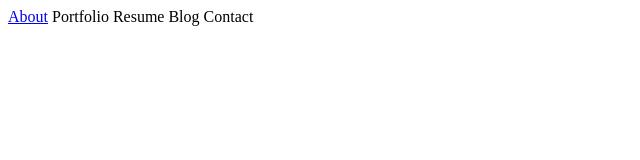
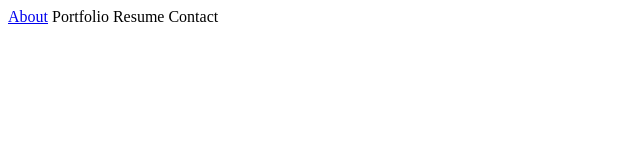
Before and after one commit to ChrisGKennedy/ChrisGKennedy.github.io, a plain HTML site: page index.html in a window 1280 px wide. Shown: the full height of the page, 0-640 px from the left. Drawn offline with Linux system fonts and the light colour scheme.

Commit message:
Update index.html
Removed blog because first version of the website will only have portfolio, resume, and contact

```diff
--- a/index.html
+++ b/index.html
@@ -16,7 +16,6 @@
         <a href="index.html">About</a>
         <a>Portfolio</a>
         <a>Resume</a>
-        <a>Blog</a>
         <a>Contact</a>
       </nav>
     </header>
```
